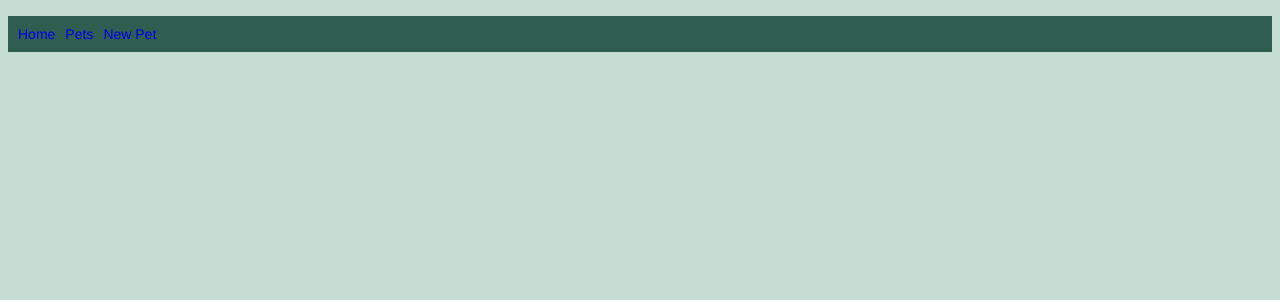
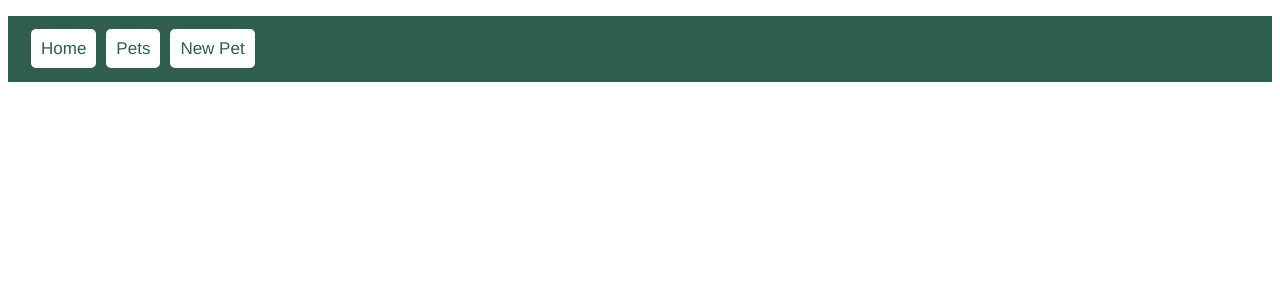
Before and after one commit to Andrej300/veterinary_project, a Flask app: page /pets in a window 1280 px wide. Shown: the top 300 px of the page. Run offline with Flask 2, Linux system fonts and the light colour scheme; data that the repository does not hold is empty; some libraries are stand-ins or nearby versions.

Commit message:
added css changes

```diff
--- a/db/vet_manager.sql
+++ b/db/vet_manager.sql
@@ -13,5 +13,5 @@ CREATE TABLE pets (
     pet_type VARCHAR(255),
     owner_name VARCHAR(255),
     treatment_notes VARCHAR(255),
-    vet_id INT REFERENCES vets(id)
+    vet_id INT REFERENCES vets(id) ON DELETE CASCADE
 );
--- a/static/app_style.css
+++ b/static/app_style.css
@@ -1,7 +1,10 @@
 body{
     font-family: "Helvetica", arial, sans-serif; font-size: 16px;
-    background-color:rgb(197, 221, 211)}
-
+    background-color:rgb(197, 221, 211)
+    background-image: url('https://www.keysvillemobilevet.com/images/background.jpg');
+    background-repeat: no-repeat;
+    background-size: cover;
+}
 
 .pet {
     border: 1px solid #8fdcc7;
@@ -23,15 +26,26 @@ body{
 
 .menu{
     display: flex;
-    padding: 10px;
+    justify-content: start;
+    padding: 23px;
     background-color: rgb(47, 93, 80);
-    color: white;}
+    color: white;
+
+}
 
 .menu li a{
+    background-color: white;
+    padding: 10px;
+    width: 30px;
+    height: 30px;
+    border-radius: 5px;
+    font-size: 17px;
+    color: rgb(47, 93, 80);;
     text-decoration: none;}
 
 .menu li a:visited{
-    color: white;}
+    background-color: rgb(197, 221, 211);
+    color: rgb(47, 93, 80);;}
 
 .menu li{
     padding-right: 10px;
@@ -51,3 +65,37 @@ body{
     background-image: url('https://www.keysvillemobilevet.com/images/background.jpg');
     background-repeat: no-repeat;
     background-size: cover;}
+
+
+
+
+/* .Pet name {
+    font-weight: bold;
+    margin-bottom: 0.5em;
+    margin-right: 0.3em;
+}
+
+.date_of_birth{
+    color: #2c3e5a;
+    font-size: 13px;
+    margin-left: 20px;
+}
+
+.Pet type {
+    margin-top: 10px;
+    margin-left: 2px;
+    font-size: 1.4em;
+    color: #aab8c2;
+}
+
+.owner_name i {
+    width: 80px;
+}
+
+.treatment_notes {
+    font-size: 100%;
+    width : 100%;
+    padding: 10px;
+    margin: 10px;
+    box-sizing: border-box;
+} */
```
